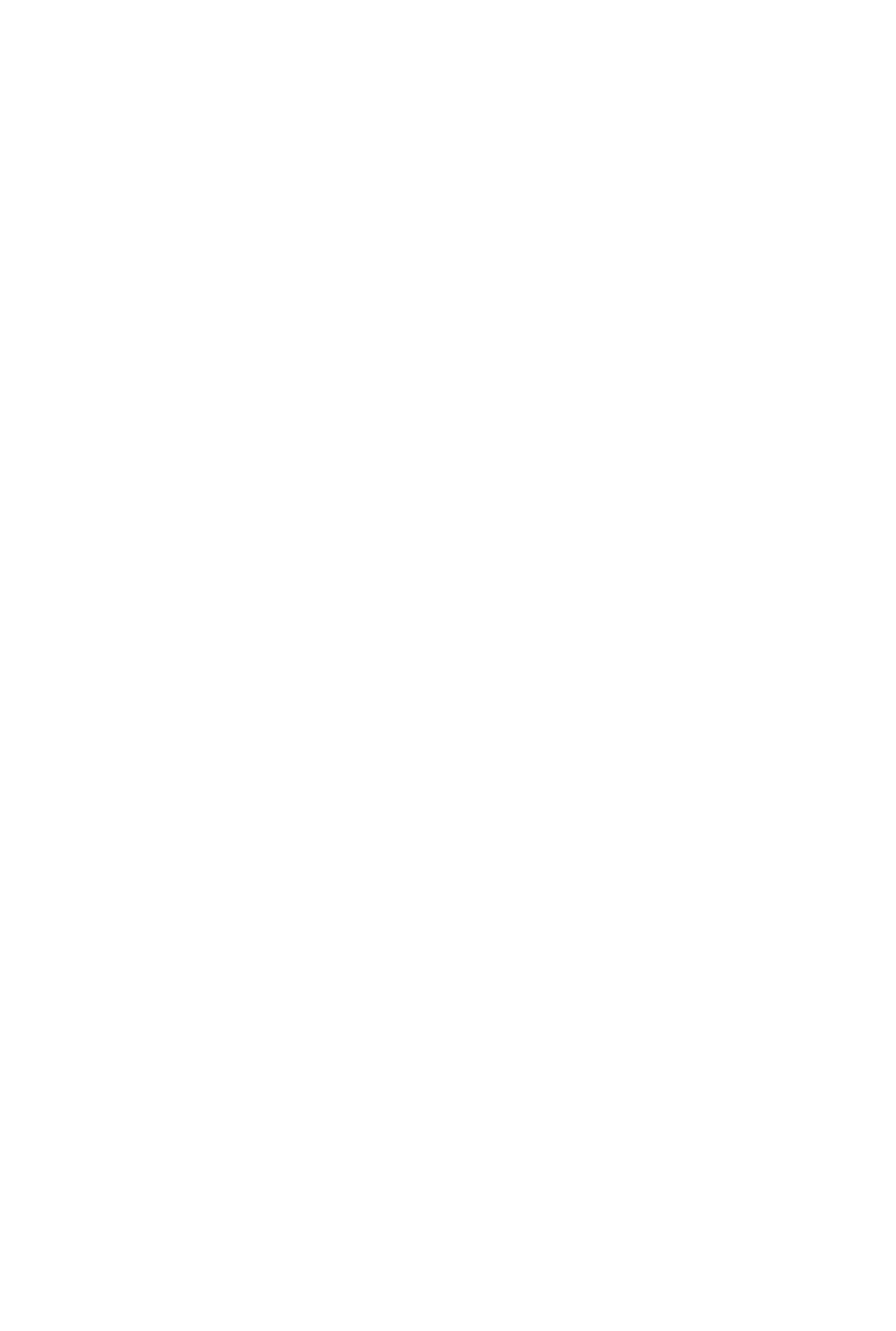
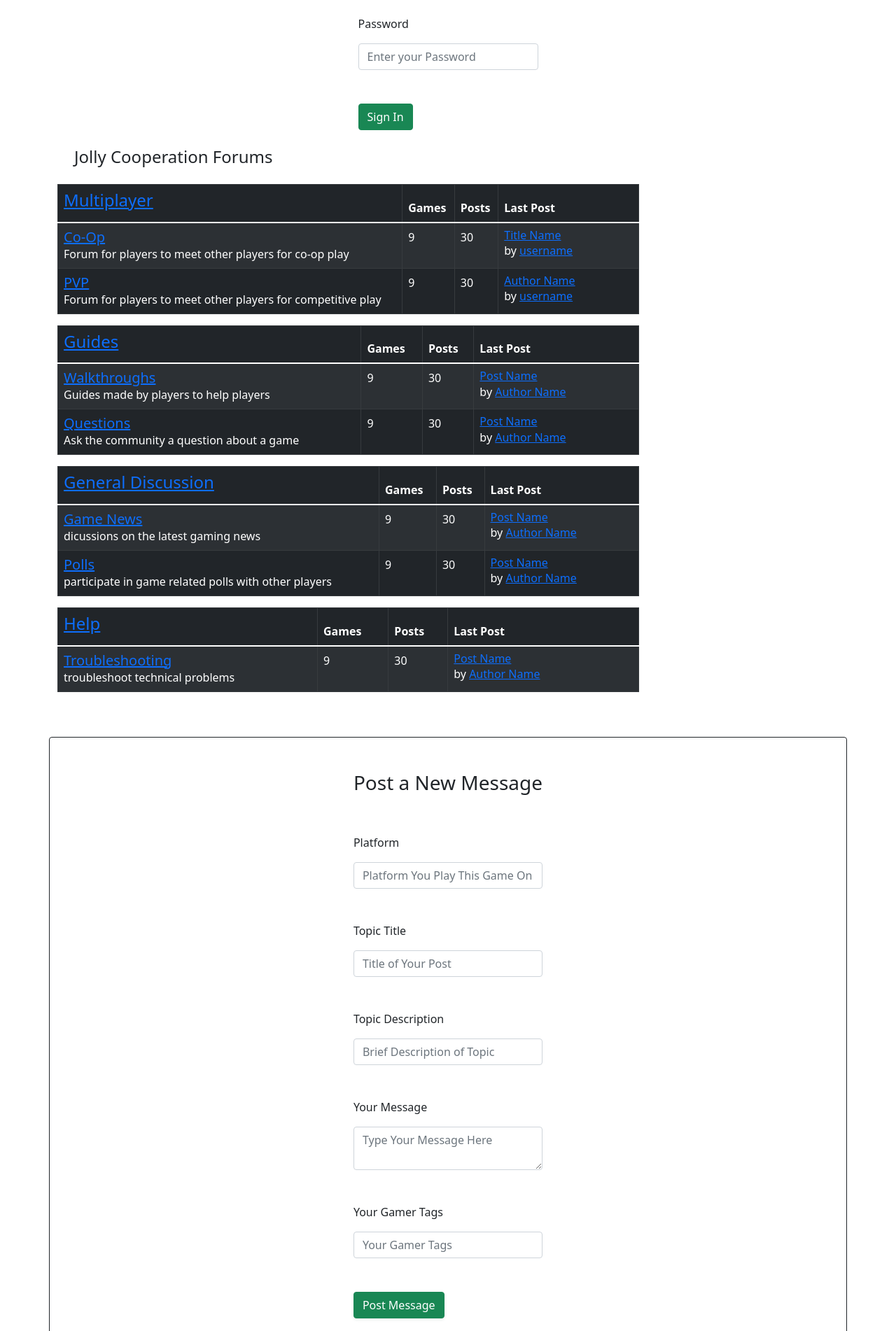
Before and after one commit to Ultra-Zactimus/Jolly_Cooperation, a React (Create React App) app: page / in a window 1280 px wide. Shown: the part 898-2800 px from the top of the page at 70% size. Before the commit the page ends 800 px from the top, so only its background shows below. Built offline with nearby package versions, Linux system fonts and the light colour scheme.

Commit message:
move CSS to src to get colors working again

```diff
--- a/src/components/App.css
+++ b/src/App.css
@@ -1,9 +1,11 @@
 body {
   background-color: rgb(72, 86, 87);
 }
+
 .forum-col {
   min-width: 256px;
 }
+
 .last-post-col {
   min-width: 192px;
 }
--- a/src/components/App.js
+++ b/src/components/App.js
@@ -1,4 +1,4 @@
-import './App.css'
+import '../App.css'
 import 'bootstrap/dist/css/bootstrap.min.css';
 import Header from './Header';
 import Games from './Games';
@@ -16,9 +16,13 @@ import { BrowserRouter as Router, Routes, Route } from "react-router-dom";
 const App = () => {
 
   return (
-    <Router>
+    <Router style={{backgroundColor: "grey"}}>
       <Header />
       <Register />
+      <Signin />
+      <MessageBoard />
+      <PostMessage />
+      <Games />
       {/* <Routes>
         <Route path="/register/*" element={<Register />}/>
         <Route path="/signin/*" element={<Signin />}/>
--- a/src/components/PostMessage.js
+++ b/src/components/PostMessage.js
@@ -3,11 +3,10 @@ import { Container, Form, Button } from 'react-bootstrap';
 
 const PostMessage = () => {
 
-
   return (
     <Container
       className="justify-content-center d-flex border border-dark rounded mt-5 mb-5 pl-5 pr-5">
-      <Form onSubmit={addMessageToFirestore}>
+      <Form>
         <h3 className="mt-5">Post a New Message</h3>
 
         <Form.Label className="mt-5">Platform</Form.Label>
--- a/src/index.js
+++ b/src/index.js
@@ -1,8 +1,6 @@
 import React from 'react';
 import ReactDOM from 'react-dom';
-import './index.css';
 import App from './components/App';
-
 
 
 ReactDOM.render(
```
